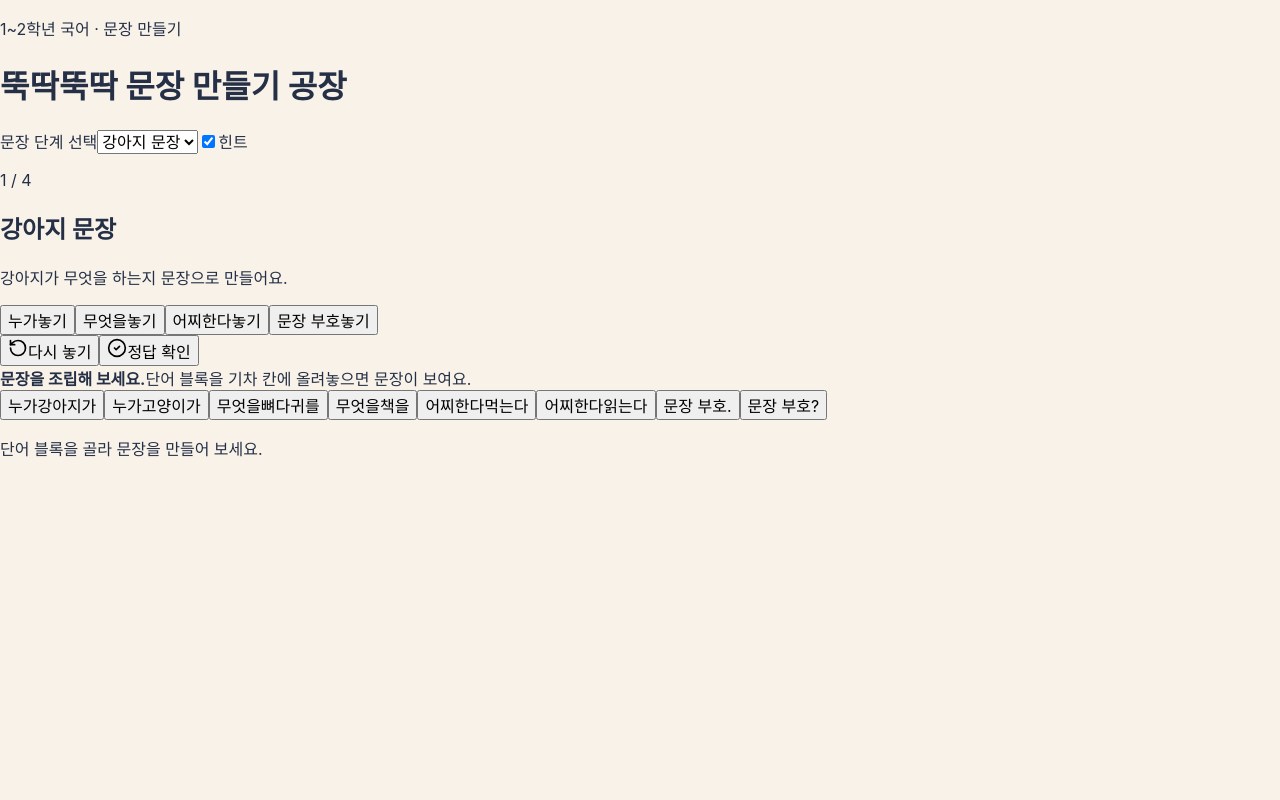
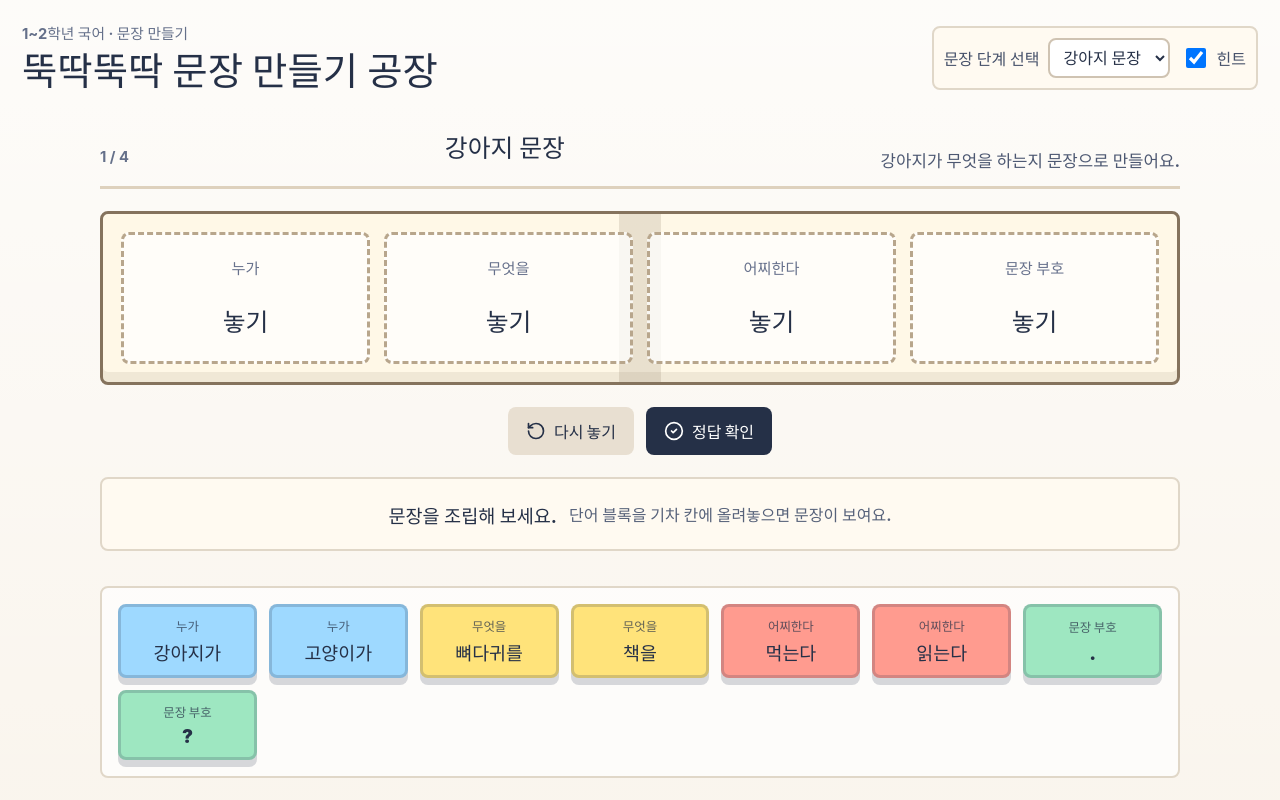
Before and after one commit to WBmaker2/sentence-building-factory, a React (Vite) app: page / in a window 1280 px wide. Built offline with nearby package versions, Linux system fonts and the light colour scheme.

Commit message:
style: polish sentence factory interface

```diff
--- a/src/App.css
+++ b/src/App.css
@@ -2,6 +2,12 @@
   font-family: Inter, Pretendard, system-ui, -apple-system, BlinkMacSystemFont, "Segoe UI", sans-serif;
   color: #253047;
   background: #f8f2e8;
+  font-synthesis: none;
+  text-rendering: optimizeLegibility;
+}
+
+* {
+  box-sizing: border-box;
 }
 
 body {
@@ -9,13 +15,354 @@ body {
 }
 
 button,
-input,
 select,
-textarea {
+input {
   font: inherit;
 }
 
-.app-shell {
+button {
+  cursor: pointer;
+}
+
+.factory-app {
   min-height: 100vh;
-  padding: 32px;
+  display: grid;
+  grid-template-rows: auto 1fr auto;
+  gap: 20px;
+  padding: 22px;
+  background:
+    linear-gradient(180deg, rgba(255, 255, 255, 0.76), rgba(255, 255, 255, 0.24)),
+    #f8f2e8;
 }
+
+.factory-topbar {
+  display: flex;
+  align-items: center;
+  justify-content: space-between;
+  gap: 18px;
+}
+
+.eyebrow,
+.stage-count {
+  margin: 0 0 6px;
+  color: #65708a;
+  font-size: 0.92rem;
+  font-weight: 700;
+}
+
+h1,
+h2,
+p {
+  margin-top: 0;
+}
+
+h1 {
+  margin-bottom: 0;
+  font-size: clamp(1.75rem, 3vw, 2.7rem);
+  line-height: 1.15;
+}
+
+h2 {
+  margin-bottom: 8px;
+  font-size: 1.55rem;
+}
+
+.teacher-tools {
+  display: flex;
+  align-items: center;
+  gap: 12px;
+  padding: 10px;
+  border: 2px solid #e0d7c8;
+  border-radius: 8px;
+  background: #fffaf1;
+}
+
+.teacher-tools label {
+  display: flex;
+  align-items: center;
+  gap: 8px;
+  color: #46516a;
+  font-weight: 700;
+}
+
+.teacher-tools select {
+  min-height: 40px;
+  border: 2px solid #cfc3b2;
+  border-radius: 8px;
+  padding: 0 10px;
+  background: #ffffff;
+  color: #253047;
+}
+
+.toggle input {
+  inline-size: 20px;
+  block-size: 20px;
+}
+
+.factory-stage {
+  display: grid;
+  align-content: center;
+  gap: 22px;
+  width: min(1080px, 100%);
+  margin: 0 auto;
+}
+
+.prompt-panel {
+  display: flex;
+  align-items: flex-end;
+  justify-content: space-between;
+  gap: 16px;
+  border-bottom: 3px solid #ded1bd;
+  padding-bottom: 14px;
+}
+
+.prompt-panel p:last-child {
+  max-width: 520px;
+  margin-bottom: 0;
+  color: #4d5872;
+  font-size: 1.05rem;
+  font-weight: 700;
+}
+
+.conveyor {
+  display: grid;
+  grid-template-columns: repeat(4, minmax(140px, 1fr));
+  gap: 14px;
+  padding: 18px;
+  border: 3px solid #85735d;
+  border-radius: 8px;
+  background:
+    linear-gradient(90deg, transparent 0 48%, rgba(133, 115, 93, 0.18) 48% 52%, transparent 52%),
+    #fff8e7;
+  box-shadow: inset 0 -10px 0 rgba(133, 115, 93, 0.12);
+}
+
+.sentence-slot {
+  min-height: 132px;
+  display: grid;
+  place-items: center;
+  gap: 8px;
+  padding: 14px;
+  border: 3px dashed #b8a68c;
+  border-radius: 8px;
+  background: rgba(255, 255, 255, 0.74);
+  color: #253047;
+  transition: transform 160ms ease, border-color 160ms ease, background 160ms ease;
+}
+
+.sentence-slot:focus-visible,
+.word-block:focus-visible,
+.primary-button:focus-visible,
+.secondary-button:focus-visible,
+.next-button:focus-visible,
+select:focus-visible,
+input:focus-visible {
+  outline: 4px solid #284bff;
+  outline-offset: 3px;
+}
+
+.sentence-slot:hover {
+  transform: translateY(-2px);
+  border-color: #75644f;
+}
+
+.sentence-slot--filled {
+  border-style: solid;
+  background: #ffffff;
+}
+
+.slot-label {
+  color: #67718c;
+  font-size: 0.95rem;
+  font-weight: 800;
+}
+
+.slot-word {
+  min-height: 42px;
+  display: grid;
+  place-items: center;
+  font-size: clamp(1.18rem, 2vw, 1.55rem);
+  font-weight: 900;
+}
+
+.controls {
+  display: flex;
+  flex-wrap: wrap;
+  justify-content: center;
+  gap: 12px;
+}
+
+.primary-button,
+.secondary-button,
+.next-button {
+  min-height: 48px;
+  display: inline-flex;
+  align-items: center;
+  justify-content: center;
+  gap: 8px;
+  border: 0;
+  border-radius: 8px;
+  padding: 0 18px;
+  font-weight: 900;
+}
+
+.primary-button {
+  background: #253047;
+  color: #ffffff;
+}
+
+.secondary-button {
+  background: #e8dfd1;
+  color: #253047;
+}
+
+.next-button {
+  background: #1f9d74;
+  color: #ffffff;
+}
+
+.feedback {
+  min-height: 74px;
+  display: flex;
+  align-items: center;
+  justify-content: center;
+  gap: 12px;
+  padding: 14px;
+  border: 2px solid #e0d7c8;
+  border-radius: 8px;
+  background: #fffaf1;
+  text-align: center;
+}
+
+.feedback strong {
+  font-size: 1.16rem;
+}
+
+.feedback span {
+  color: #57627a;
+  font-weight: 700;
+}
+
+.feedback--success {
+  border-color: #1f9d74;
+  background: #eaf8f2;
+  color: #12684e;
+}
+
+.block-tray {
+  display: grid;
+  grid-template-columns: repeat(auto-fit, minmax(124px, 1fr));
+  gap: 12px;
+  width: min(1080px, 100%);
+  margin: 0 auto;
+  padding: 16px;
+  border-radius: 8px;
+  background: rgba(255, 255, 255, 0.7);
+  border: 2px solid #e0d7c8;
+}
+
+.word-block {
+  min-height: 70px;
+  display: grid;
+  place-items: center;
+  gap: 4px;
+  border: 3px solid rgba(37, 48, 71, 0.2);
+  border-radius: 8px;
+  padding: 10px;
+  color: #253047;
+  font-size: 1.15rem;
+  font-weight: 900;
+  box-shadow: 0 7px 0 rgba(37, 48, 71, 0.18);
+  transition: transform 160ms ease, box-shadow 160ms ease;
+}
+
+.word-block span {
+  color: rgba(37, 48, 71, 0.72);
+  font-size: 0.78rem;
+}
+
+.word-block:hover,
+.word-block--selected {
+  transform: translateY(-4px);
+  box-shadow: 0 11px 0 rgba(37, 48, 71, 0.16);
+}
+
+.word-block--subject {
+  background: #9ed9ff;
+}
+
+.word-block--object {
+  background: #ffe37a;
+}
+
+.word-block--predicate {
+  background: #ff9b8f;
+}
+
+.word-block--punctuation {
+  background: #9ee7c1;
+}
+
+.factory-app--celebrating .conveyor {
+  animation: celebrate 520ms ease both;
+}
+
+.sr-only {
+  position: absolute;
+  width: 1px;
+  height: 1px;
+  padding: 0;
+  margin: -1px;
+  overflow: hidden;
+  clip: rect(0, 0, 0, 0);
+  white-space: nowrap;
+  border: 0;
+}
+
+@keyframes celebrate {
+  0% {
+    transform: scale(1);
+  }
+  45% {
+    transform: scale(1.018) rotate(-0.4deg);
+  }
+  100% {
+    transform: scale(1);
+  }
+}
+
+@media (prefers-reduced-motion: reduce) {
+  *,
+  *::before,
+  *::after {
+    animation-duration: 0.001ms !important;
+    animation-iteration-count: 1 !important;
+    scroll-behavior: auto !important;
+    transition-duration: 0.001ms !important;
+  }
+}
+
+@media (max-width: 760px) {
+  .factory-app {
+    padding: 14px;
+  }
+
+  .factory-topbar,
+  .prompt-panel,
+  .teacher-tools {
+    align-items: stretch;
+    flex-direction: column;
+  }
+
+  .conveyor {
+    grid-template-columns: 1fr;
+  }
+
+  .sentence-slot {
+    min-height: 94px;
+  }
+
+  .block-tray {
+    grid-template-columns: repeat(2, minmax(0, 1fr));
+  }
+}
```
